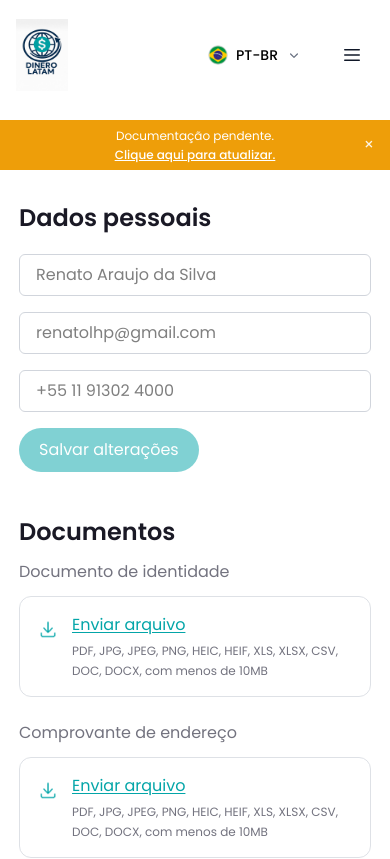
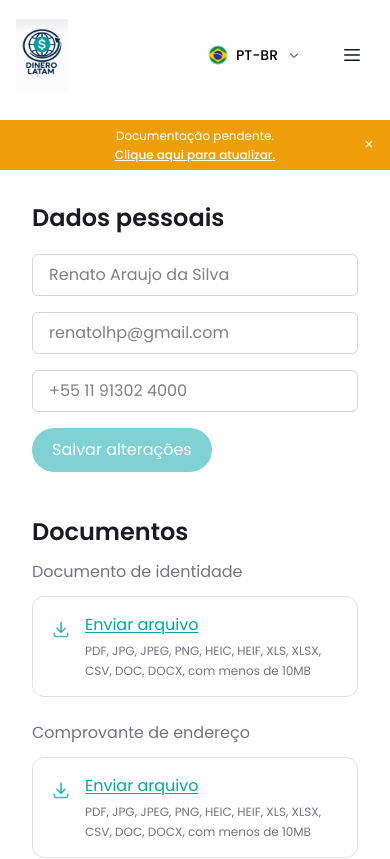
Before and after one commit to thaynathauany/FrontTailwind, a Next.js app: page /my-panel in a window 390 px wide. Shown: the top 859 px of the page. Built offline with nearby package versions, Linux system fonts and the light colour scheme.

Commit message:
feat: paddings padronizados

```diff
--- a/src/app/my-panel/tabs/PersonalData.tsx
+++ b/src/app/my-panel/tabs/PersonalData.tsx
@@ -86,9 +86,9 @@ export default function PersonalData() {
     return (
         <div className="w-full">
             <TopNotice />
-            <div className="flex flex-col w-full max-w-sm sm:max-w-md px-4 sm:px-6 lg:px-0 mx-auto">
+            <div className="flex flex-col w-full sm:max-w-md px-8 sm:px-6 lg:px-0 mx-auto">
 
-                <div className="flex-1 flex items-start sm:items-center justify-center mt-8">
+                <div className="flex-1 flex items-start sm:items-center justify-center">
                     <div className="flex flex-col items-start justify-start w-full">
                         <div className="w-full space-y-5">
                             <div className="flex flex-col space-y-2 text-left">
--- a/src/app/my-panel/tabs/Transference.tsx
+++ b/src/app/my-panel/tabs/Transference.tsx
@@ -175,7 +175,7 @@ export default function Transference() {
 
     // ---------- FORMULÁRIO ----------
     return (
-        <div className="flex flex-col w-full max-w-sm sm:max-w-md px-4 sm:px-6 lg:px-0 mx-auto mt-0 sm:mt-8">
+        <div className="flex flex-col w-full sm:max-w-md px-8 sm:px-6 lg:px-0 mx-auto mt-10">
             <h1 className="text-2xl font-semibold text-black">Nova transferência</h1>
 
             <CurrencyInput
--- a/src/components/Transfers/TransferReceipt.tsx
+++ b/src/components/Transfers/TransferReceipt.tsx
@@ -54,13 +54,13 @@ Beneficiário: ${d.beneficiary.name}`;
     };
 
     return (
-        <div className="flex flex-col items-center w-full max-w-lg mx-auto text-center px-4 sm:px-0">
+        <div className="flex flex-col w-full sm:max-w-md px-8 sm:px-6 lg:px-0 mx-auto">
             <div className="mx-auto mb-4 mt-2 flex h-12 w-12 items-center justify-center rounded-full ring-2 ring-secondary">
                 <svg viewBox="0 0 24 24" className="h-6 w-6 text-secondary" fill="none" stroke="currentColor" strokeWidth={2}>
                     <path d="M5 13l4 4L19 7" strokeLinecap="round" strokeLinejoin="round" />
                 </svg>
             </div>
-            <h1 className="text-xl font-semibold text-secondary mb-4">
+            <h1 className="text-xl font-semibold text-secondary mb-4 text-center">
                 Transferência realizada com sucesso!
             </h1>
 
--- a/src/components/history/EditAndResendForm.tsx
+++ b/src/components/history/EditAndResendForm.tsx
@@ -72,7 +72,7 @@ export default function EditAndResendForm({
 
                     <div className="flex flex-row sm:items-center gap-3 justify-start">
                         {/* input + sufixo */}
-                        <div className="relative w-[160px] sm:w-[230px]">
+                        <div className="relative w-[190px] sm:w-[230px]">
                             <input
                                 type="number"
                                 defaultValue={initialSend}
@@ -114,7 +114,7 @@ export default function EditAndResendForm({
                     </label>
 
                     <div className="flex flex-row sm:items-center gap-3 justify-start">
-                        <div className="relative w-[160px] sm:w-[230px]">
+                        <div className="relative w-[190px] sm:w-[230px]">
                             <input
                                 type="number"
                                 defaultValue={initialReceive}
--- a/src/components/ui/TopNotice.tsx
+++ b/src/components/ui/TopNotice.tsx
@@ -10,7 +10,7 @@ export default function TopNotice() {
 
     return (
         <div className="bg-orange-light text-white">
-            <div className="mx-auto max-w-lg px-4 sm:px-6 py-2 relative">
+            <div className="mx-auto max-w-lg px-4 sm:px-6 py-2 relative mb-8">
                 {/* botão fechar */}
                 <button
                     aria-label="Fechar aviso"
```
